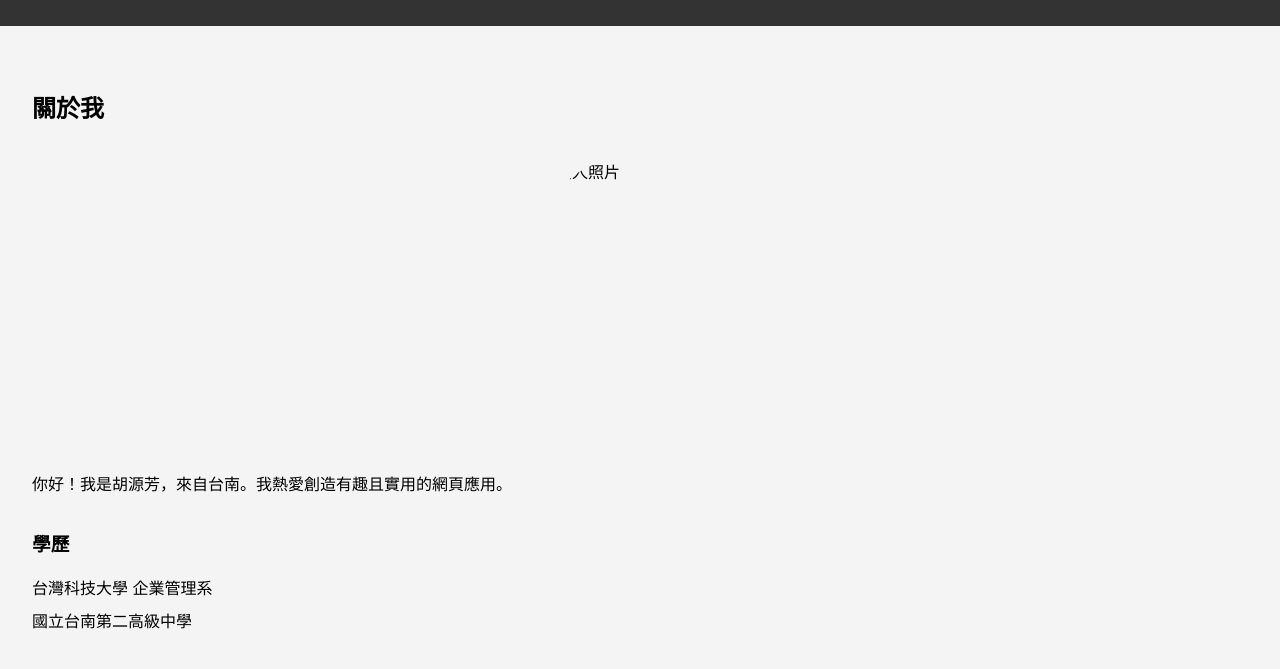
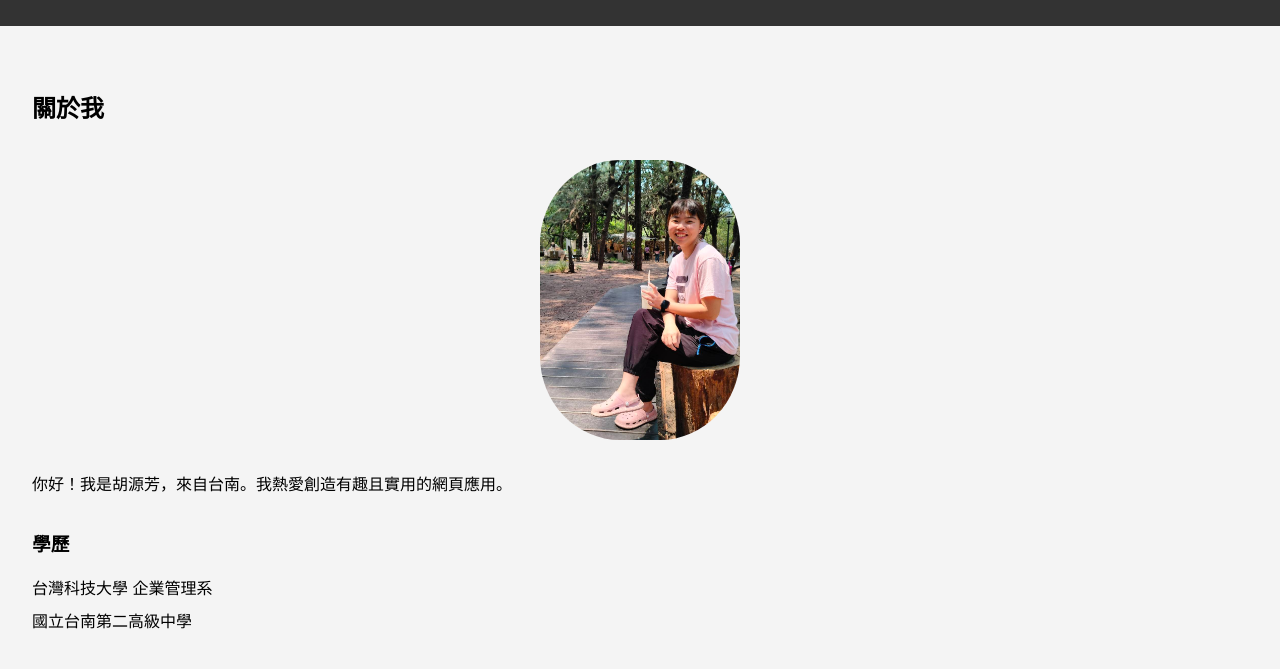
Before and after one commit to huyuanfang/fang.github.io, a plain HTML site: page index.html in a window 1280 px wide. Shown: the part 131-800 px from the top of the page. Drawn offline with Linux system fonts and the light colour scheme.

Commit message:
Update index.html

```diff
--- a/index.html
+++ b/index.html
@@ -20,7 +20,7 @@
   <section id="about">
     <h2>關於我</h2>
     <div class="profile-container">
-      <img src="attached_assets/520812.jpg" alt="個人照片" class="profile-image">
+      <img src="520812.jpg" alt="個人照片" class="profile-image">
     </div>
     <p>你好！我是胡源芳，來自台南。我熱愛創造有趣且實用的網頁應用。</p>
     <div class="education">
```
